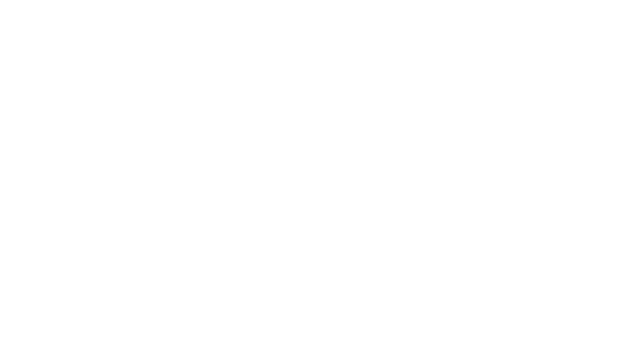
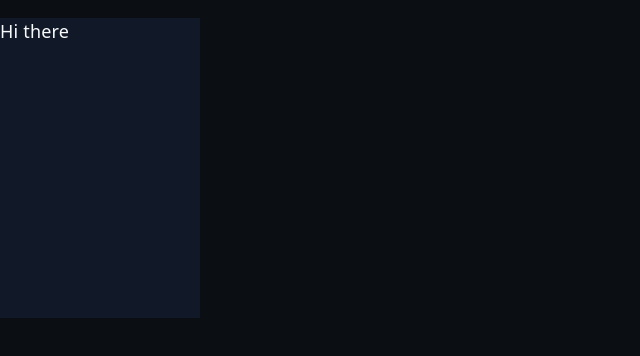
Before and after one commit to Aditya0058/Personalized-Chrome-Tab, a React (Vite) app: page / in a window 1280 px wide. Shown: the top 356 px of the page, without its empty margins (0-640 px from the left). Built offline with nearby package versions, Linux system fonts and the light colour scheme.

Commit message:
Made test card

```diff
--- a/src/App.tsx
+++ b/src/App.tsx
@@ -1,12 +1,15 @@
 
 import './App.css'
+import Goal from './components/Goal'
 
 function App() {
 
 
   return (
     <>
-
+      <div className="main">
+          <Goal />
+      </div>
     </>
   )
 }
--- /dev/null
+++ b/src/components/Goal.css
@@ -0,0 +1,9 @@
+.goal-card{
+    background-color: var(--card-bg);
+    width: 200px;
+    height: 300px;
+}
+
+.goal-card:hover{
+    background: var(--card-hover);
+}
--- /dev/null
+++ b/src/components/Goal.tsx
@@ -0,0 +1,12 @@
+import './Goal.css'
+
+function Goal() {
+    return(
+        <>
+            <div className="goal-card">
+                <p>Hi there </p>
+            </div>
+        </>
+    )
+}
+export default Goal
--- a/src/index.css
+++ b/src/index.css
@@ -1,15 +1,12 @@
 :root {
-  --text: #6b6375;
-  --text-h: #08060d;
-  --bg: #fff;
-  --border: #e5e4e7;
-  --code-bg: #f4f3ec;
-  --accent: #aa3bff;
-  --accent-bg: rgba(170, 59, 255, 0.1);
-  --accent-border: rgba(170, 59, 255, 0.5);
-  --social-bg: rgba(244, 243, 236, 0.5);
-  --shadow:
-    rgba(0, 0, 0, 0.1) 0 10px 15px -3px, rgba(0, 0, 0, 0.05) 0 4px 6px -2px;
+  --text: #f8fafc;
+  --text-h: #7D8597;
+  --bg: #0B0F14;
+  --border: #5C677D;
+  --card-bg: #111827;
+  --card-hover: #18202b;
+
+
 
   --sans: system-ui, 'Segoe UI', Roboto, sans-serif;
   --heading: system-ui, 'Segoe UI', Roboto, sans-serif;
@@ -30,23 +27,7 @@
   }
 }
 
-@media (prefers-color-scheme: dark) {
-  :root {
-    --text: #9ca3af;
-    --text-h: #f3f4f6;
-    --bg: #16171d;
-    --border: #2e303a;
-    --code-bg: #1f2028;
-    --accent: #c084fc;
-    --accent-bg: rgba(192, 132, 252, 0.15);
-    --accent-border: rgba(192, 132, 252, 0.5);
-    --social-bg: rgba(47, 48, 58, 0.5);
-    --shadow:
-      rgba(0, 0, 0, 0.4) 0 10px 15px -3px, rgba(0, 0, 0, 0.25) 0 4px 6px -2px;
-  }
 
-
-}
 
 
 
```
